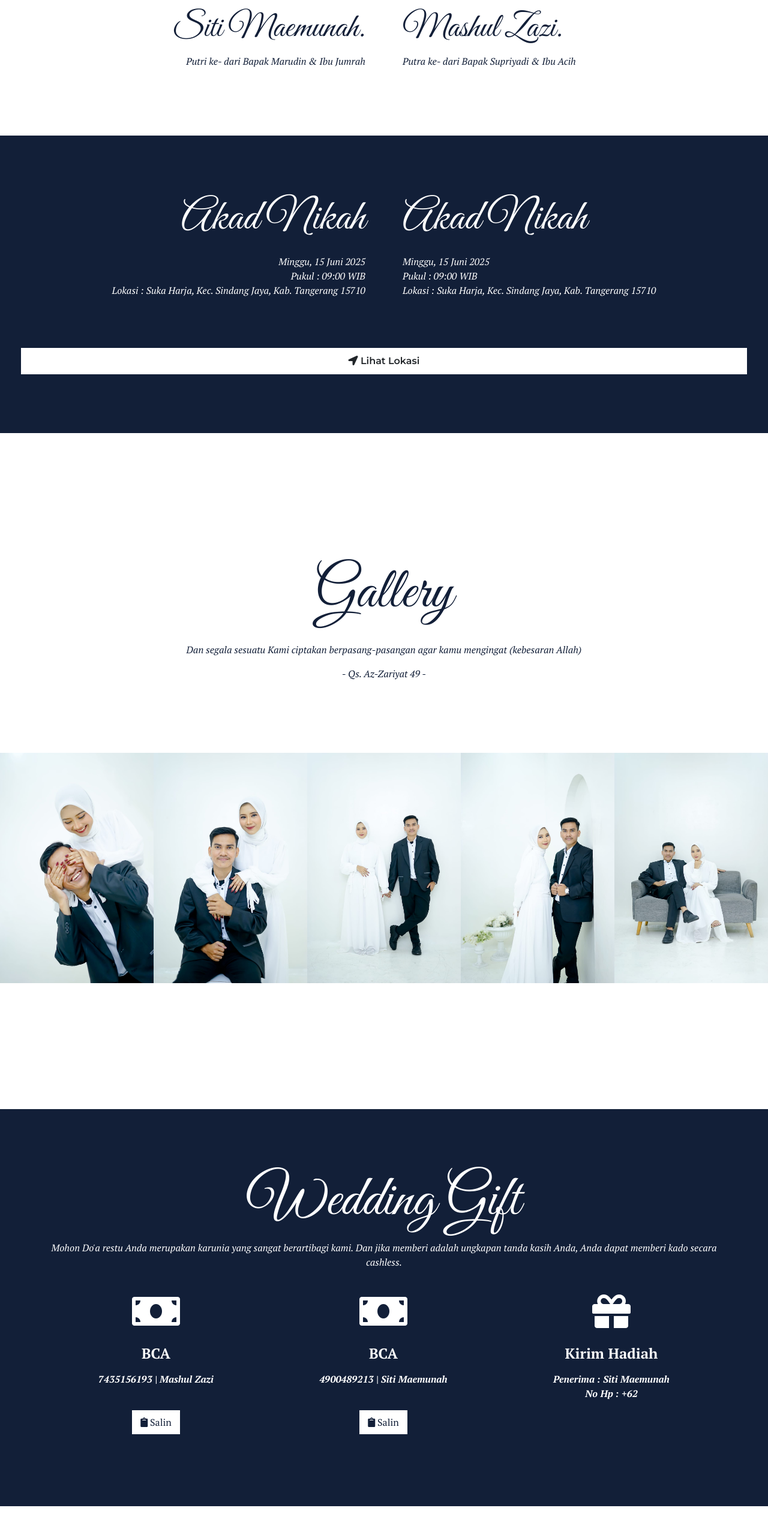
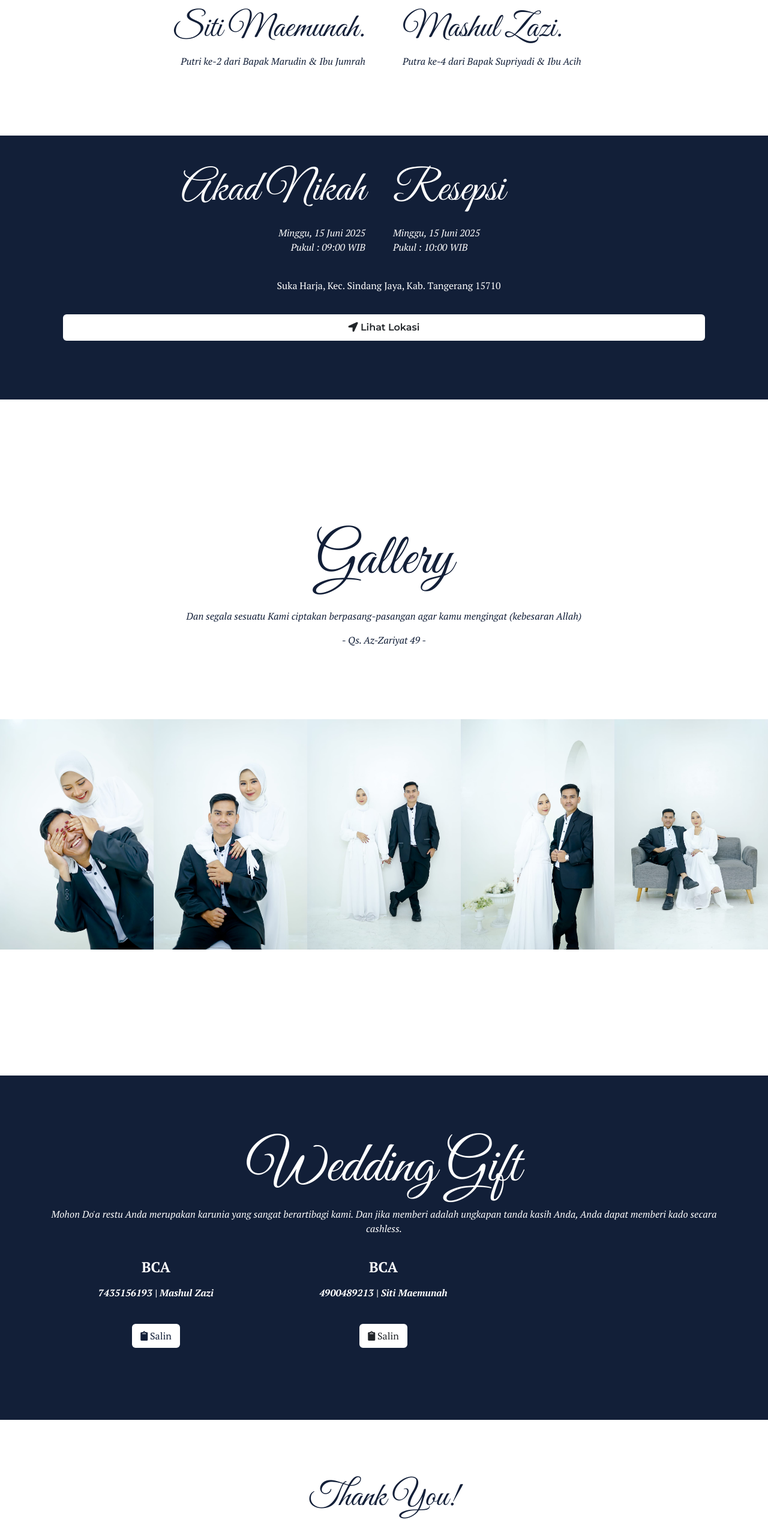
Before and after one commit to kitenih/wedding-mae-zazi, a plain HTML site: page index.html in a window 1280 px wide. Shown: the part 1312-3846 px from the top of the page at 60% size. Drawn offline with nearby package versions, Linux system fonts and the light colour scheme.

Commit message:
upload 2
- bulan
- fix salin 2 kategori
- border button
- fix posisi

```diff
--- a/index.html
+++ b/index.html
@@ -7,23 +7,23 @@
     <meta name="viewport" content="width=device-width, initial-scale=1">
     <meta name="description" content="The Wedding Of Mae & Zazi" />
     <meta name="keywords" content="wedding, wedding invitation, invitation, the wedding" />
-    <meta name="author" content="Nurul & Rizal" />
+    <meta name="author" content="Mae & Zazi" />
 
     <!-- Facebook and Twitter integration -->
     <meta property="og:type" content="website">
     <meta property="og:title" content="The Wedding Of Mae & Zazi" />
-    <meta property="og:image" content="img/cover.jpg" />
-    <meta property="og:url" content="https://rizalsih.github.io/the-wedding-of-nurul-rizal/" />
+    <meta property="og:image" content="https://drive.google.com/file/d/1zfQ9cfIzCWBsSHTqvyK2fE-Tz5Br9sZn/view?usp=drive_link" />
+    <meta property="og:url" content="https://kitenih.github.io/the-wedding-mae-zazi/" />
     <meta property="og:site_name" content="The Wedding Of Mae & Zazi" />
     <meta property="og:description" content="The Wedding Of Mae & Zazi. Open source wedding invitation" />
 
     <meta name="twitter:card" content="summary_large_image" />
-    <meta name="twitter:site" content="@rizalsih" />
-    <meta name="twitter:creator" content="@rizalsih" />
+    <meta name="twitter:site" content="@kitenih" />
+    <meta name="twitter:creator" content="@kitenih" />
     <meta name="twitter:title" content="The Wedding Of Mae & Zazi" />
     <meta name="twitter:description" content="Open Source Wedding Invitation. The Wedding Of Mae & Zazi" />
-    <meta name="twitter:image" content="img/cover.jpg" />
-    <meta name="twitter:url" content="https://rizalsih.github.io/the-wedding-of-mae-zazi/" />
+    <meta name="twitter:image" content="https://drive.google.com/file/d/1zfQ9cfIzCWBsSHTqvyK2fE-Tz5Br9sZn/view?usp=drive_link" />
+    <meta name="twitter:url" content="https://kitenih.github.io/the-wedding-mae-zazi/" />
 
     <link rel="icon" href="img/icon.png">
 
@@ -95,7 +95,7 @@
                         <div class="p-3" style="max-width: 900px;">
                             <h1 class="display-1 font-secondary text-white mt-n3 mb-md-4">Mae & Zazi</h1>
                             <div class="py-0 px-4">
-                                <p class="font-primary text-white m-0">Minggu, 15 Juli 2025</p>
+                                <p class="font-primary text-white m-0">Minggu, 15 Juni 2025</p>
                             </div>
                         </div>
                     </div>
@@ -134,7 +134,7 @@
                     <div class="text-center text-md-right mr-md-3 mb-4 mb-md-0">
                         <img src="img/about-2.jpg" class="rounded-img mb-3" alt="About Image">
                         <h1 class="font-secondary display-4 text-dark">Siti Maemunah.</h1>
-                        <p class="font-primary text-dark"><i>Putri ke- dari Bapak Marudin & Ibu
+                        <p class="font-primary text-dark"><i>Putri ke-2 dari Bapak Marudin & Ibu
                                 Jumrah</i></p>
                     </div>
                 </div>
@@ -142,7 +142,7 @@
                     <div class="text-center text-md-left ml-md-3">
                         <img src="img/about-1.jpg" class="rounded-img mb-3" alt="About Image">
                         <h1 class="font-secondary display-4 text-dark">Mashul Zazi.</h1>
-                        <p class="font-primary text-dark"><i>Putra ke- dari Bapak Supriyadi & Ibu
+                        <p class="font-primary text-dark"><i>Putra ke-4 dari Bapak Supriyadi & Ibu
                                 Acih</i></p>
                     </div>
                 </div>
@@ -152,36 +152,38 @@
     <!-- About End -->
 
     <!-- Event Start -->
-    <div class="container-fluid py-5 bg-dark" id="event">
-        <div class="container py-5">
+    <div class="container-fluid py-4 bg-dark" id="event">
+        <div class="container py-4">
             <div class="row">
                 <div class="col-md-6">
-                    <div class="text-center text-md-right mr-md-3 mb-4 mb-md-0">
+                    <div class="text-md-right mr-md-3 mb-4 mb-md-0 text-center">
                         <h1 class="font-secondary display-3 text-white mb-3">Akad Nikah</h1>
                         <p class="mb-3 font-primary text-white mb-3"><i> Minggu, 15 Juni 2025<br> Pukul : 09:00
-                                WIB
-                                <br>Lokasi : Suka Harja, Kec. Sindang Jaya, Kab. Tangerang
-                                15710</i></p>
+                                WIB</i></p><br>
                     </div>
                 </div>
                 <div class="col-md-6">
-                    <div class="text-center text-md-left ml-md-3">
-                        <h1 class="font-secondary display-3 text-white mb-3">Akad Nikah</h1>
-                        <p class="mb-3 font-primary text-white mb-3"><i> Minggu, 15 Juni 2025<br> Pukul : 09:00
-                                WIB
-                                <br>Lokasi : Suka Harja, Kec. Sindang Jaya, Kab. Tangerang
-                                15710 </i></p>
+                    <div class="text-md-left mr-md-3 mb-4 mb-md-0 text-center">
+                        <h1 class="font-secondary display-3 text-white mb-3">Resepsi</h1>
+                        <p class="mb-3 font-primary text-white mb-3"><i> Minggu, 15 Juni 2025<br> Pukul : 10:00
+                                WIB</i></p>
                     </div>
                 </div>
             </div>
+            <div class="text-md-center text-md-center ml-md-3" style="text-align: center;">
+                <p class="mb-3 font-primary text-white mb-3">Suka Harja, Kec. Sindang Jaya, Kab.
+                    Tangerang
+                    15710</p>
             </div>
             <div class="section-title position-relative text-center">
                 <div class="h-100 d-flex flex-column justify-content-center p-3">
                     <a href="https://goo.gl/maps/f1TW2j9YZptSpQAk8?g_st=ac"
-                    class="btn btn-light font-awesome font-weight-bold m-1 py-2"><i class="fa fa-location-arrow"
-                        aria-hidden="true"></i> Lihat Lokasi</a>
+                        class="btn btn-light font-awesome font-weight-bold m-1 py-2" style="border-radius: 6px;"><i
+                            class="fa fa-location-arrow" aria-hidden="true"></i> Lihat Lokasi</a>
                 </div>
             </div>
+        </div>
+
     </div>
     <!-- Event End -->
 
@@ -267,7 +269,7 @@
                 <div class="col-lg-4 col-md-6 mb-4 portfolio-item first">
                     <div class="position-relative mb-2">
                         <div class="position-relative mb-2 text-center text-white   ">
-                            <i class="fa fa-money-bill fa-4x mb-4" aria-hidden="true"></i>
+                            <i class="mb-4" aria-hidden="true"></i>
                             <h4 class="mb-3 font-primary text-white">BCA</h4>
                             <i>
                                 <p class="font-primary text-white font-weight-bold">7435156193 | Mashul Zazi
@@ -280,7 +282,8 @@
                                 <!-- Input teks tersembunyi -->
                                 <textarea id="textToCopy">7435156193</textarea>
                                 <button class="font-awesome text-dark btn btn-light font-primary"
-                                    onclick="copyText()"><i class="fa fa-clipboard" aria-hidden="true"></i>
+                                    style="border-radius: 6px;" onclick="copyText()"><i class="fa fa-clipboard"
+                                        aria-hidden="true"></i>
                                     Salin</button>
                             </div>
 
@@ -309,7 +312,7 @@
                 <div class="col-lg-4 col-md-6 mb-4 portfolio-item first">
                     <div class="position-relative mb-2">
                         <div class="position-relative mb-2 text-center text-white   ">
-                            <i class="fa fa-money-bill fa-4x mb-4" aria-hidden="true"></i>
+                            <i class="mb-4" aria-hidden="true"></i>
                             <h4 class="mb-3 font-primary text-white">BCA</h4>
                             <i>
                                 <p class="font-primary text-white font-weight-bold">4900489213 | Siti Maemunah
@@ -321,19 +324,19 @@
                             <div class="text-area-container">
                                 <!-- Input teks tersembunyi -->
                                 <textarea id="textToCopy1">4900489213</textarea>
-                                <button class="font-awesome text-dark btn btn-light font-primary"
-                                    onclick="copyText()"><i class="fa fa-clipboard" aria-hidden="true"></i>
+                                <button class="font-awesome btn btn-light font-primary" style="border-radius: 6px;"
+                                    onclick="copyText1()"><i class="fa fa-clipboard" aria-hidden="true"></i>
                                     Salin</button>
                             </div>
 
                             <script>
-                                function copyText() {
+                                function copyText1() {
                                     /* Ambil elemen textarea yang tersembunyi */
-                                    var copyText = document.getElementById("textToCopy1");
+                                    var copyText1 = document.getElementById("textToCopy1");
 
                                     /* Pilih teks di dalam textarea */
-                                    copyText.select();
-                                    copyText.setSelectionRange(0, 99999); // Untuk perangkat mobile
+                                    copyText1.select();
+                                    copyText1.setSelectionRange(0, 99999); // Untuk perangkat mobile
 
                                     /* Salin teks ke clipboard */
                                     document.execCommand("copy");
@@ -343,20 +346,6 @@
                                 }
                             </script>
 
-
-                        </div>
-                    </div>
-                </div>
-
-                <div class="col-lg-4 col-md-6 mb-4 portfolio-item first">
-                    <div class="position-relative mb-2">
-                        <div class="position-relative mb-2 text-center text-white   ">
-                            <i class="fa fa-gift fa-4x mb-4" aria-hidden="true"></i>
-                            <h4 class="mb-3 font-primary text-white">Kirim Hadiah</h4>
-                            <i>
-                                <p class="font-primary text-white font-weight-bold">Penerima : Siti Maemunah<br>No Hp : +62
-                                </p>
-                            </i>
 
                         </div>
                     </div>
@@ -389,8 +378,7 @@
         <div class="container text-center py-5">
             <div class="d-flex justify-content-center py-2">
                 <p class="font-primary text-dark text-muted m-0">Presented by : <a
-                        class="font-primary text-dark text-muted"
-                        href="https://github.com/kitenih">Kitenih</a>
+                        class="font-primary text-dark text-muted" href="https://github.com/kitenih">Kitenih</a>
             </div>
         </div>
         <!-- Footer End -->
```
Lines whose indentation alone changed are shown as unchanged.
